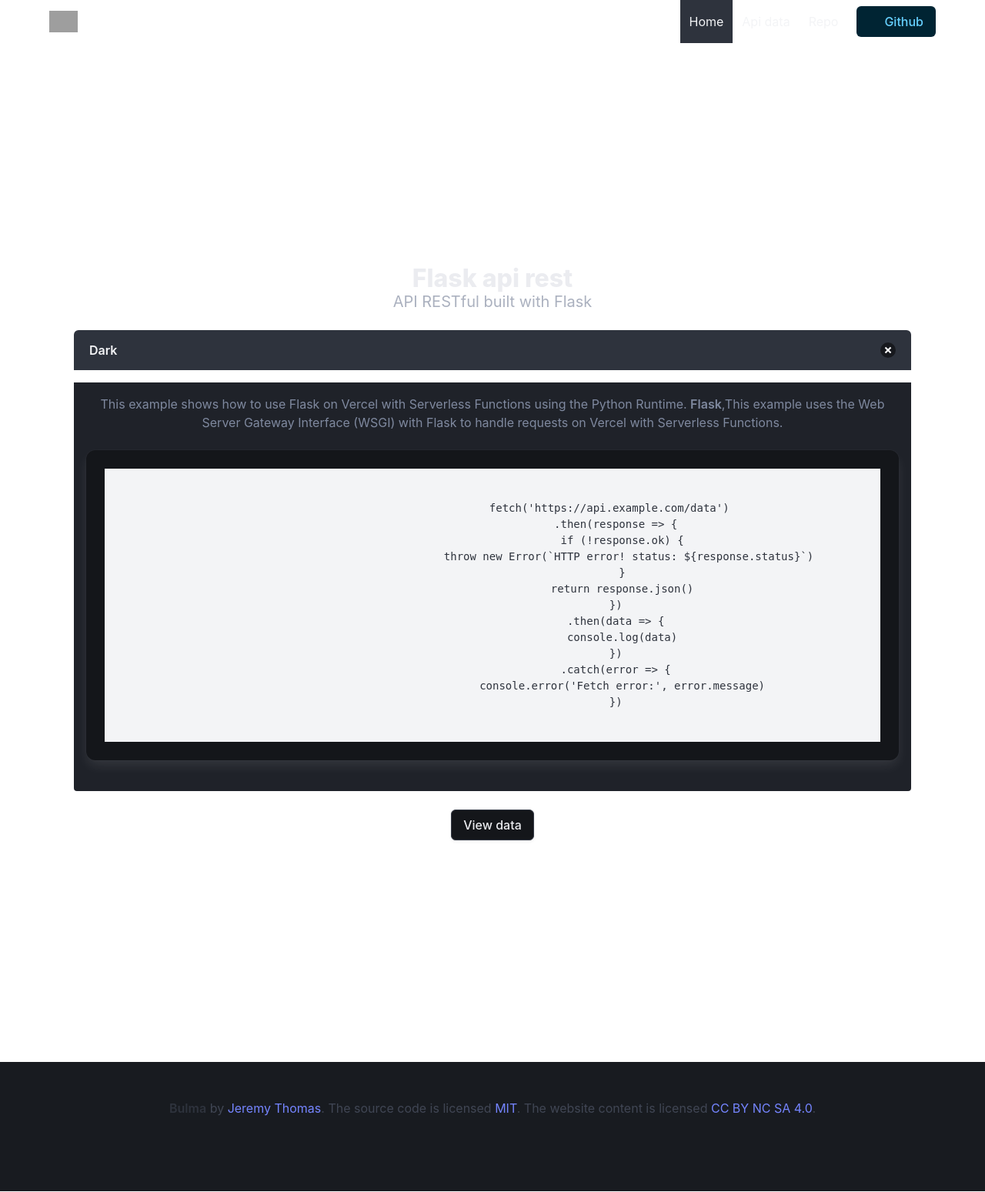
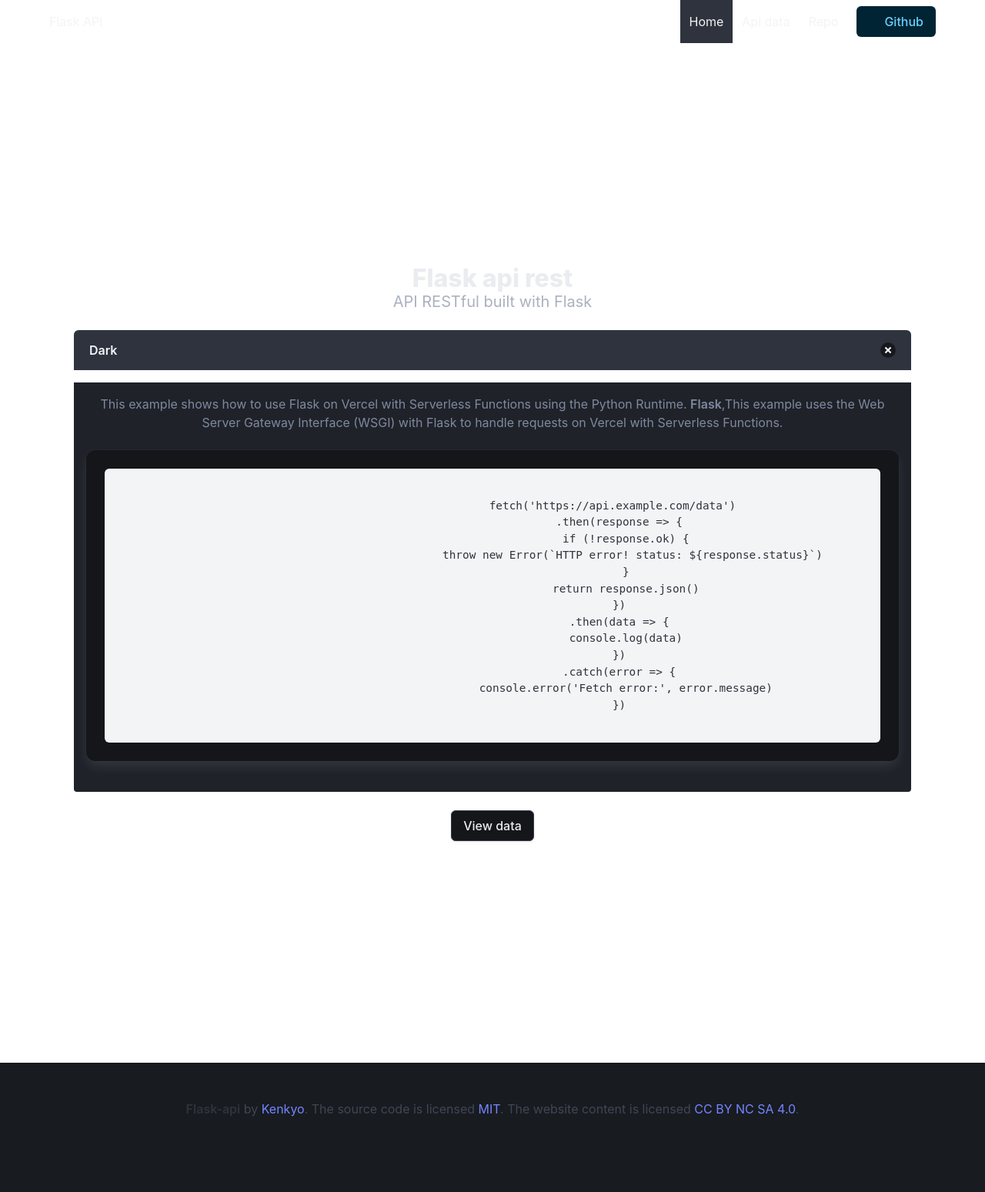
Before and after one commit to Kenkyoo/flask-api, a Flask app: page / in a window 1280 px wide. Shown: the whole page at 77% size. Run offline with Flask 3, Linux system fonts and the light colour scheme; grey boxes are pictures that could not be loaded.

Commit message:
add Bulma css and componentes

```diff
--- a/templates/index.html
+++ b/templates/index.html
@@ -7,6 +7,21 @@
             rel="stylesheet"
             href="https://cdn.jsdelivr.net/npm/bulma@1.0.4/css/bulma.min.css"
         />
+        <style>
+            pre {
+                background: #0f172a;
+                color: #e5e7eb;
+                padding: 1rem;
+                overflow-x: auto;
+                border-radius: 6px;
+                font-size: 0.9rem;
+            }
+
+            pre code {
+                white-space: pre;
+                font-family: monospace;
+            }
+        </style>
     </head>
     <body data-theme="dark">
         <section class="hero is-large">
@@ -14,12 +29,7 @@
                 <nav class="navbar is-dark">
                     <div class="container">
                         <div class="navbar-brand">
-                            <a class="navbar-item">
-                                <img
-                                    src="https://bulma.io/assets/images/bulma-type-white.png"
-                                    alt="Logo"
-                                />
-                            </a>
+                            <a class="navbar-item"> Flask API </a>
                             <span
                                 class="navbar-burger"
                                 data-target="navbarMenuHeroB"
@@ -39,7 +49,7 @@
                                     Api data
                                 </a>
                                 <a
-                                    href="https://github.com/yourusername/flask-api-rest"
+                                    href="https://github.com/Kenkyoo/flask-api"
                                     class="navbar-item"
                                 >
                                     Repo
@@ -79,7 +89,9 @@
                             <div class="card my-5">
                                 <div class="card-content">
                                     <figure class="highlight">
-                                        <pre><code class="language-javascript">
+                                        <pre
+                                            class="has-text-centered"
+                                        ><code class="language-javascript has-text-centered">
                                     fetch('https://api.example.com/data')
                                       .then(response => {
                                         if (!response.ok) {
@@ -107,8 +119,8 @@
                 <footer class="footer">
                     <div class="content has-text-centered">
                         <p>
-                            <strong>Bulma</strong> by
-                            <a href="https://jgthms.com">Jeremy Thomas</a>. The
+                            <strong>Flask-api</strong> by
+                            <a href="https://github.com/kenkyo">Kenkyo</a>. The
                             source code is licensed
                             <a href="https://opensource.org/license/mit">MIT</a
                             >. The website content is licensed
```
